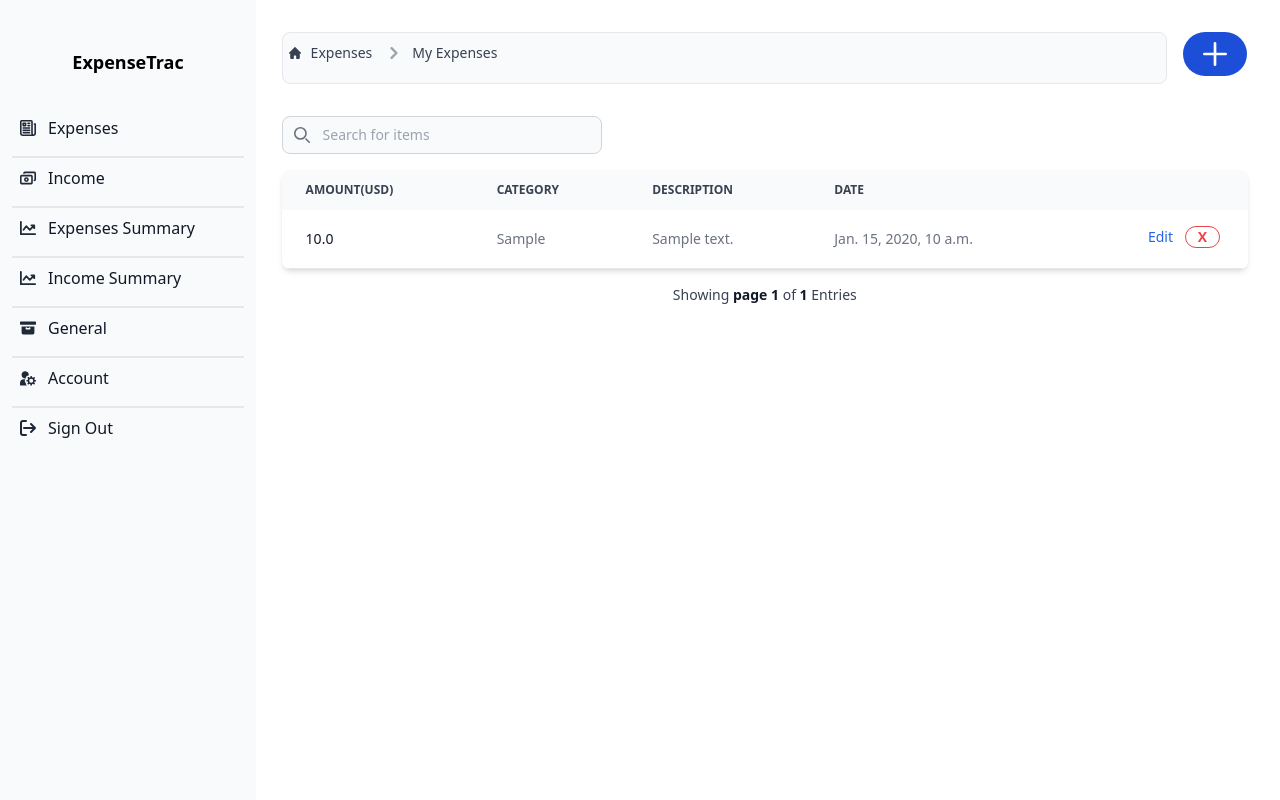
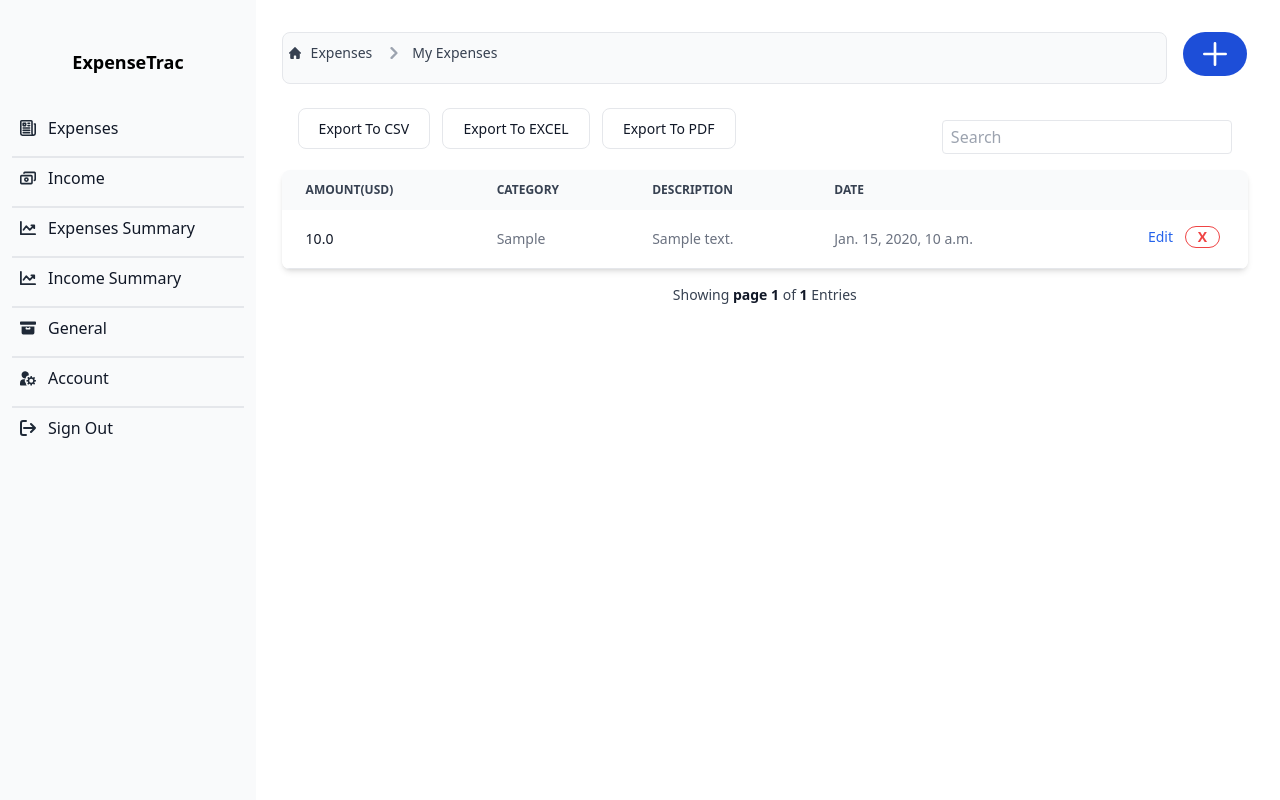
Before and after one commit to Awwal12/ExpenseTrac, a Django app: page /expenses/ in a window 1280 px wide. Run offline with Django 4.2, Linux system fonts and the light colour scheme; a user stored in the database is signed in; tables that the repository leaves empty hold one stand-in row (values such as "Sample post"); some libraries are stand-ins or nearby versions.

Commit message:
added buttons for all three exporting ways

```diff
--- a/expensetrac/templates/expenses/index.html
+++ b/expensetrac/templates/expenses/index.html
@@ -36,16 +36,20 @@ Expenses
 </div>
 <!-- table -->
 <!-- start of search bar -->
-<form action="{% url 'expenses:search_expenses' %}" method="get">
+<div class="flex flex-wrap ">
+    <div class="pl-4 pr-4 md:w-2/3">
+            <a href="{% url 'expenses:export-csv' %}" class="py-2.5 px-5 mr-2 mb-2 text-sm font-medium text-gray-900 focus:outline-none bg-white rounded-lg border border-gray-200 hover:bg-gray-100 hover:text-blue-700 focus:z-10 focus:ring-4 focus:ring-gray-200 dark:focus:ring-gray-700 dark:bg-gray-800 dark:text-gray-400 dark:border-gray-600 dark:hover:text-white dark:hover:bg-gray-700">Export To CSV</a>
+            <a href="{% url 'expenses:export-excel' %}" class="py-2.5 px-5 mr-2 mb-2 text-sm font-medium text-gray-900 focus:outline-none bg-white rounded-lg border border-gray-200 hover:bg-gray-100 hover:text-blue-700 focus:z-10 focus:ring-4 focus:ring-gray-200 dark:focus:ring-gray-700 dark:bg-gray-800 dark:text-gray-400 dark:border-gray-600 dark:hover:text-white dark:hover:bg-gray-700">Export To EXCEL</a>
+            <a href="{% url 'expenses:export-pdf' %}" class="py-2.5 px-5 mr-2 mb-2 text-sm font-medium text-gray-900 focus:outline-none bg-white rounded-lg border border-gray-200 hover:bg-gray-100 hover:text-blue-700 focus:z-10 focus:ring-4 focus:ring-gray-200 dark:focus:ring-gray-700 dark:bg-gray-800 dark:text-gray-400 dark:border-gray-600 dark:hover:text-white dark:hover:bg-gray-700">Export To PDF</a>
+          </div>
+          <div class="pl-4 pr-4 md:w-1/3">
+<form action="{% url 'expenses:search_expenses' %}" method="get" >
     <div class="relative mt-1 mb-4">
-        <div class="absolute inset-y-0 left-0 flex items-center pl-3 pointer-events-none">
-            <svg class="w-4 h-4 text-gray-500 dark:text-gray-400" aria-hidden="true" xmlns="http://www.w3.org/2000/svg" fill="none" viewBox="0 0 20 20">
-                <path stroke="currentColor" stroke-linecap="round" stroke-linejoin="round" stroke-width="2" d="m19 19-4-4m0-7A7 7 0 1 1 1 8a7 7 0 0 1 14 0Z"/>
-            </svg>
-        </div>
-        <input type="text" id="q" name="q" class="block p-2 pl-10 text-sm text-gray-900 border border-gray-300 rounded-lg w-80 bg-gray-50 focus:ring-blue-500 focus:border-blue-500 dark:bg-gray-700 dark:border-gray-600 dark:placeholder-gray-400 dark:text-white dark:focus:ring-blue-500 dark:focus:border-blue-500" placeholder="Search for items">
+        <input type="text" id="q" name="q" class="block w-full px-2 py-1 mb-1 text-base leading-normal  text-gray-800 bg-white border border-gray-200 rounded appearance-none" placeholder="Search">
     </div>
 </form>
+    </div>
+    </div>
 <!-- end of search bar -->
 <div class="relative overflow-x-auto shadow-md sm:rounded-lg">
     <table class="w-full text-sm text-left text-gray-500 dark:text-gray-400"id="app-table">
```
